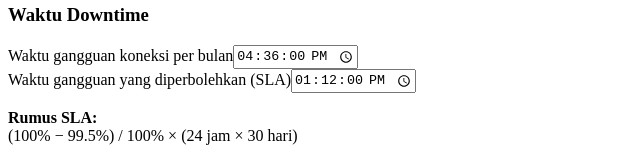
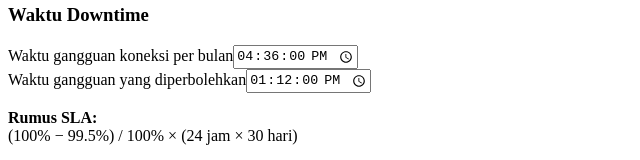
Before and after one commit to MuhamadFahmiRizal/KalkulatorSLA, a Next.js app: page / in a window 1280 px wide. Shown: the part 235-395 px from the top of the page, without its empty margins (0-640 px from the left). Built offline with nearby package versions, Linux system fonts and the light colour scheme.

Commit message:
Update page.tsx

```diff
--- a/app/page.tsx
+++ b/app/page.tsx
@@ -117,7 +117,7 @@ export default function Home() {
             </div>
 
             <div className="form-group">
-              <label>Waktu gangguan yang diperbolehkan (SLA)</label>
+              <label>Waktu gangguan yang diperbolehkan</label>
               <input
                 type="time"
                 step="1"
```
